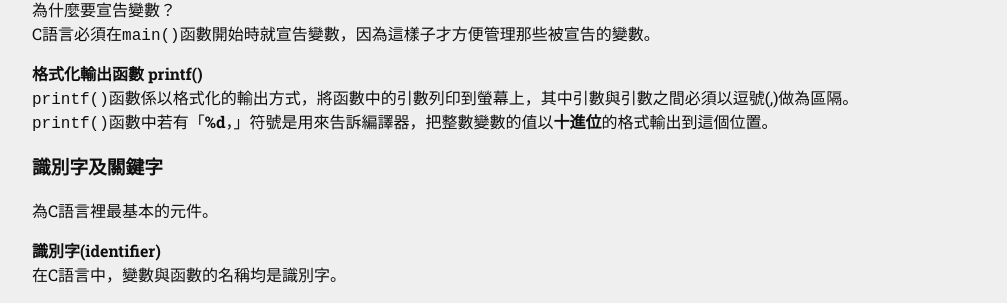
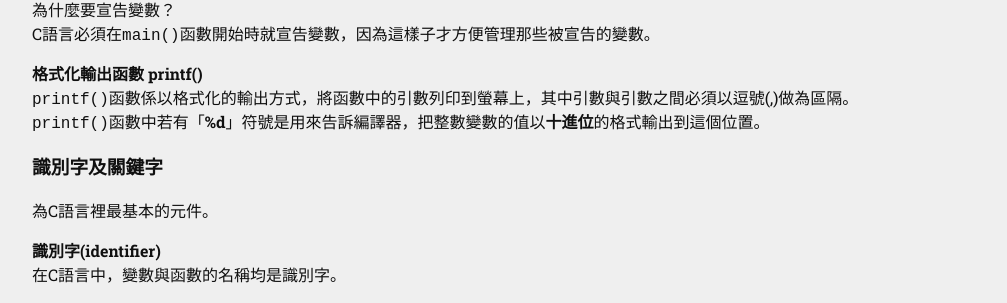
Before and after one commit to ericwang1013/ericwang1013.github.io, a Jekyll site: the page built from _posts/2022-01-07-c-basic-syntax.md, in a window 1280 px wide and 900 px high, scrolled down 2148 px. Shown: the part 149-452 px from the top of the window, without its empty margins (108-1115 px from the left). Built offline with Jekyll 4.4.1, drawn with Linux system fonts in a browser that asks for light colours.

```diff
--- a/_posts/2022-01-07-c-basic-syntax.md
+++ b/_posts/2022-01-07-c-basic-syntax.md
@@ -78,7 +78,7 @@ C語言必須在`main()`函數開始時就宣告變數，因為這樣子才方
 
 **格式化輸出函數 printf()**
 `printf()`函數係以格式化的輸出方式，將函數中的引數列印到螢幕上，其中引數與引數之間必須以逗號(,)做為區隔。
-`printf()`函數中若有「**%d**，」符號是用來告訴編譯器，把整數變數的值以**十進位**的格式輸出到這個位置。
+`printf()`函數中若有「**%d**」符號是用來告訴編譯器，把整數變數的值以**十進位**的格式輸出到這個位置。
 
 ### 識別字及關鍵字 ###
 為C語言裡最基本的元件。
```
